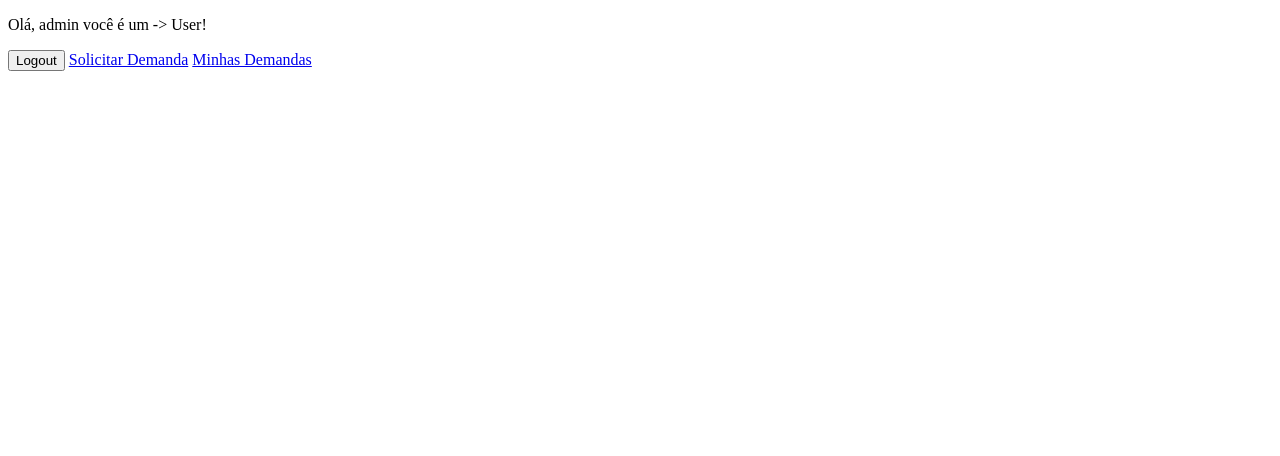
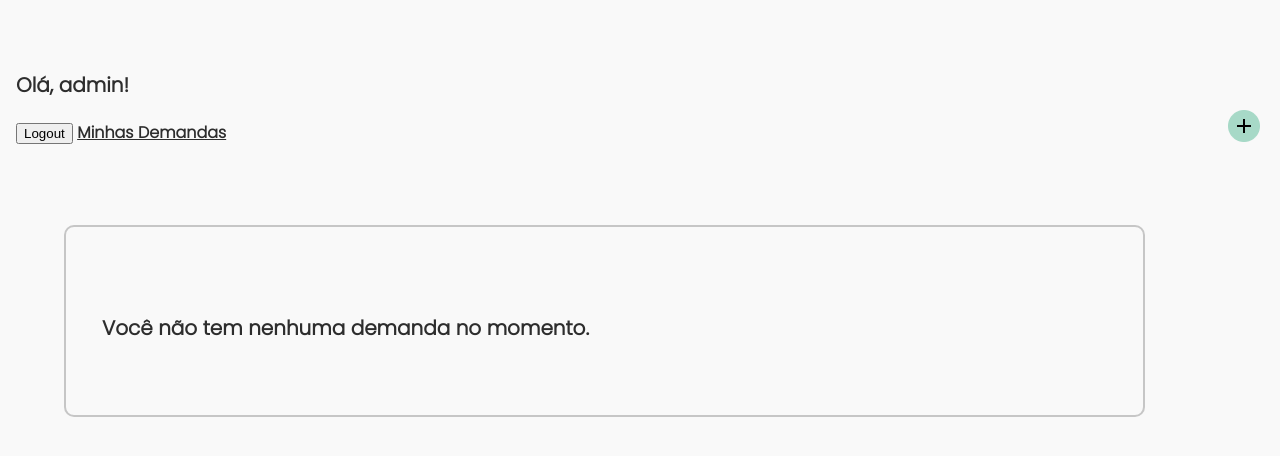
Before and after one commit to pedroandriottii/bridge, a Django app: page /home/ in a window 1280 px wide. Shown: the top 456 px of the page. Run offline with Django 4.2, Linux system fonts and the light colour scheme; a user stored in the database is signed in.

Commit message:
adicionando a tela de demandas

```diff
--- a/project/fullapp/templates/usuario/home.html
+++ b/project/fullapp/templates/usuario/home.html
@@ -1,28 +1,114 @@
+{% extends 'auth/userbase.html' %}
+
+{% block content %}
+
 <!DOCTYPE html>
 <html lang="en">
 <head>
     <meta charset="UTF-8">
     <meta name="viewport" content="width=device-width, initial-scale=1.0">
+    {% load static %}
+    <style>
+        body {
+            background-color: #f9f9f9;
+        }
+
+        #navbar p{
+            margin-left: 16px;
+            margin-top: 70px;
+            color: #2d2d2d;
+            font-size: 20px;
+            font-weight: 700;
+        }
+
+        #navbar a{
+            margin-top: 80px;
+            color: #2d2d2d;
+        }
+        form{
+            margin-top: 46px;
+            margin-left: 16px;
+        }
+
+        .info-box {
+            background-color: #f9f9f9;
+            border: 2px solid rgba(45, 45, 45, 0.25);
+            padding: 16px 20px;
+            width: 90%;
+            border-radius: 10px;
+            margin-top: 80px;
+            gap: 16px;
+            height: 156px;
+        }
+
+        .BolaAzul {
+            position: fixed;
+            top: 20px;
+            right: 20px;
+            margin-top: 90px;
+        }
+
+        .SimboloDoMais{
+            position: fixed;
+            top: 20px;
+            right: 29px;
+            margin-top: 95px;
+        }
+
+
+    </style>
+    {% load static %}
 </head>
 <body>
     <div id="navbar">
         {% if user.is_authenticated %}
-            <p>Olá, {{ user.username }} você é um -> {{ user.get_role_display }}!</p>
+            <p>Olá, {{ user.username }}!</p>
             <form method="post" action="{% url 'logout' %}" style="display: inline;">
                 {% csrf_token %}
                 <button type="submit">Logout</button>
             </form>
-            <a href="{% url 'demand-create' %}">Solicitar Demanda</a>
-            <a href="{% url 'my-demands' %}">Minhas Demandas</a>
+            <a href="{% url 'demand-create' %}">
+                <div class="BolaAzul">
+                    <img id="BolaAzul" src="{% static 'img/BolaAzul.png' %}" alt="Bola azul">
+                </div>
+                <div class="SimboloDoMais">
+                    <img id="SimboloDoMais2" src="{% static 'img/SimboloDoMais2.png' %}" alt="Simbolo do mais">
+                </div>
+            </a>
+            <a style="font-weight: 700;" href="{% url 'my-demands' %}">Minhas Demandas</a>
         {% else %}
             <a href="{% url 'sign-in' %}">Login</a>
             <a href="{% url 'sign-up' %}">Signup</a>
         {% endif %}
 
+        <div class="container">
+            <div class="info-box">
+                {% if user_demands %}
+                    <ul>
+                        {% for demand in user_demands %}
+                        <li>
+                        <strong>Projeto:</strong> {{ user.project }} -
+                        <strong>Objetivo:</strong> {{ user.objective }} <br>
+                        <strong>Título da Demanda:</strong> {{ demand.title }} -
+                        <strong>Descrição:</strong> {{ demand.description }} -
+                        <strong>Status da Demanda:</strong> {{ demand.status }} -
+                        <strong>Região:</strong> {{ demand.region }} -
+                        <strong>Nome do Responsável:</strong> {{ user.name }} -
+                        <strong>Número do Responsável:</strong> {{ user.phone }} -
+                        <strong>E-mail do Responsável:</strong> {{user.email}}
+                    </li>
+                {% endfor %}
+            </ul>
+        {% else %}
+            <p>Você não tem nenhuma demanda no momento.</p>
+        {% endif %}
+            </div>
+        </div>
+
     </div>
 
-    <div id="content">
-        {% block content %}{% endblock %}
-    </div>
+
 </body>
 </html>
+
+{% endblock %}
```
Also changed, not shown: project/db.sqlite3, project/fullapp/static/img/BolaAzul.png (added), project/fullapp/static/img/SimboloDoMais2.png (added).
